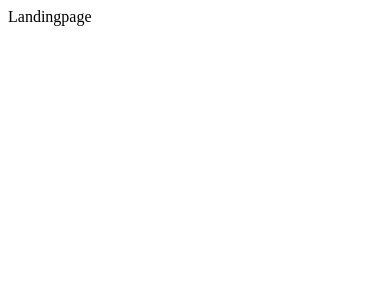
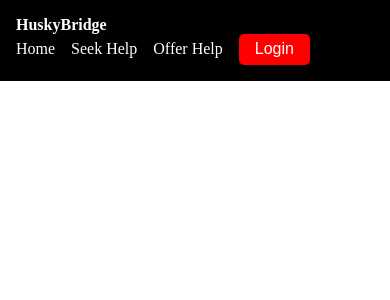
Before and after one commit to joe135730/husky-bridge, a React (Vite) app: page / in a window 390 px wide. Shown: the top 300 px of the page. Built offline with nearby package versions, Linux system fonts and the light colour scheme.

Commit message:
Nav bar ui and css setting

```diff
--- a/package.json
+++ b/package.json
@@ -11,6 +11,7 @@
   },
   "dependencies": {
     "react": "^19.0.0",
+    "react-bootstrap": "^2.10.9",
     "react-dom": "^19.0.0",
     "react-router-dom": "^7.4.0"
   },
--- a/src/App.css
+++ b/src/App.css
@@ -0,0 +1,8 @@
+.app-container {
+  width: 100%;
+  min-height: 100vh;
+  margin: 0;
+  padding: 0;
+  display: flex;
+  flex-direction: column;
+}
--- a/src/App.tsx
+++ b/src/App.tsx
@@ -2,11 +2,12 @@ import { useState } from 'react'
 import { Route, Routes, BrowserRouter } from "react-router-dom";
 import LandingPage from './LandingPage';
 import './App.css'
+import './global.css'
 
 export default function App() {
   return (
     <BrowserRouter>
-      <div>
+      <div className="container">
         <Routes>
           <Route path="/" element={<LandingPage />} />
           {/* Optional secondary route */}
--- a/src/LandingPage/index.tsx
+++ b/src/LandingPage/index.tsx
@@ -1,7 +1,10 @@
+import Navbar from "../navbar";
+
 export default function LandingPage() {
     return(
         <div>
-            Landingpage
+            <Navbar/>
+
         </div>
     );
 }
--- /dev/null
+++ b/src/global.css
@@ -0,0 +1,71 @@
+/* Global container styles */
+.container {
+  width: 100%;
+  min-width: 100%;
+  box-sizing: border-box;
+  margin: 0;
+  padding: 0;
+  overflow-x: hidden;
+}
+
+/* Flex container styles */
+.flex-container {
+  display: flex;
+  flex-wrap: nowrap;
+  align-items: center;
+  width: 100%;
+  box-sizing: border-box;
+}
+
+.flex-row {
+  flex-direction: row;
+}
+
+.flex-column {
+  flex-direction: column;
+}
+
+/* Text styles to prevent wrapping */
+.nowrap-text {
+  white-space: nowrap;
+}
+
+/* Responsive container for components */
+.component-container {
+  width: 100%;
+  padding: 1rem 2rem;
+  box-sizing: border-box;
+  overflow-x: hidden;
+}
+
+/* Responsive spacing utilities */
+.gap-lg {
+  gap: 2rem;
+}
+
+.gap-md {
+  gap: 1.5rem;
+}
+
+.gap-sm {
+  gap: 1rem;
+}
+
+/* Media query for mobile screens */
+@media screen and (max-width: 768px) {
+  .component-container {
+    padding: 1rem;
+  }
+
+  .gap-lg {
+    gap: 1.5rem;
+  }
+
+  .gap-md {
+    gap: 1rem;
+  }
+
+  .gap-sm {
+    gap: 0.5rem;
+  }
+}
--- a/src/index.css
+++ b/src/index.css
@@ -0,0 +1,20 @@
+:root {
+  margin: 0;
+  padding: 0;
+  width: 100%;
+}
+
+body {
+  margin: 0;
+  padding: 0;
+  display: flex;
+  min-width: 100%;
+  min-height: 100vh;
+  width: 100%;
+}
+
+#root {
+  width: 100%;
+  margin: 0;
+  padding: 0;
+}
--- /dev/null
+++ b/src/navbar.css
@@ -0,0 +1,94 @@
+.navbar-container {
+    display: flex;
+    flex-direction: row;
+    align-items: center;
+    justify-content: space-between;
+    padding: 1rem 2rem;
+    background-color: black;
+    width: 100%;
+    box-sizing: border-box;
+    margin: 0;
+    min-width: 100%;
+    flex-wrap: wrap;
+}
+
+.navbar-brand {
+    margin-right: auto;
+    white-space: nowrap;
+}
+
+.navbar-brand .nav-link {
+    color: white !important;
+    text-decoration: none;
+    font-size: 1.8rem;
+    font-weight: bold;
+    padding: 0;
+}
+
+.nav-items-right {
+    display: flex;
+    align-items: center;
+    gap: 2rem;
+    flex-wrap: nowrap;
+}
+
+.nav-items-right .nav-item {
+    margin: 0;
+}
+
+.navbar-container .nav-link {
+    color: white !important;
+    text-decoration: none;
+    font-size: 1.1rem;
+    white-space: nowrap;
+    padding: 0;
+}
+
+.navbar-container .nav-link:hover {
+    color: #0d6efd !important;
+}
+
+.navbar-container .nav-link.active {
+    background: none !important;
+    color: white !important;
+}
+
+.login-button {
+    background-color: #ff0000;
+    color: white;
+    border: none;
+    padding: 0.5rem 1.5rem;
+    border-radius: 5px;
+    cursor: pointer;
+    font-size: 1.1rem;
+    white-space: nowrap;
+}
+
+.login-button:hover {
+    background-color: #cc0000;
+}
+
+/* Media query for mobile screens */
+@media screen and (max-width: 768px) {
+    .navbar-container {
+        padding: 1rem;
+        overflow-x: hidden;
+    }
+
+    .nav-items-right {
+        gap: 1rem;
+    }
+
+    .navbar-brand .nav-link {
+        font-size: 1.4rem;
+    }
+
+    .navbar-container .nav-link {
+        font-size: 1rem;
+    }
+
+    .login-button {
+        padding: 0.4rem 1rem;
+        font-size: 1rem;
+    }
+}
--- /dev/null
+++ b/src/navbar.tsx
@@ -0,0 +1,62 @@
+import Nav from "react-bootstrap/Nav";
+import { Link, useLocation } from "react-router";
+import "./navbar.css";
+
+export default function Navbar() {
+  const { pathname } = useLocation();
+
+  return (
+    <Nav variant="pills" id="wd-toc" className="navbar-container">
+      <div className="navbar-brand">
+        <Nav.Link
+          as={Link}
+          to="/"
+          id="brand"
+          active={pathname === "/"}
+        >
+          HuskyBridge
+        </Nav.Link>
+      </div>
+
+      <div className="nav-items-right">
+        <Nav.Item>
+          <Nav.Link
+            as={Link}
+            to="/"
+            id="home-page"
+            active={pathname === "/"}
+          >
+            Home
+          </Nav.Link>
+        </Nav.Item>
+        <Nav.Item>
+          <Nav.Link
+            as={Link}
+            to="/SeekHelp"
+            id="seek-help-page"
+            active={pathname.includes("SeekHelp")}
+          >
+            Seek Help
+          </Nav.Link>
+        </Nav.Item>
+        <Nav.Item>
+          <Nav.Link
+            as={Link}
+            to="/OfferHelp"
+            id="offer-help-page"
+            active={pathname.includes("OfferHelp")}
+          >
+            Offer Help
+          </Nav.Link>
+        </Nav.Item>
+        <Nav.Item>
+          <Nav.Link as={Link} to="/login" id="login-page">
+            <button className="login-button">
+              Login
+            </button>
+          </Nav.Link>
+        </Nav.Item>
+      </div>
+    </Nav>
+  );
+}
```
Also changed, not shown: src/LandingPage/navbar.tsx (deleted, +0 -7 lines), 1 other file (tests, documents, lock files or other folders).
